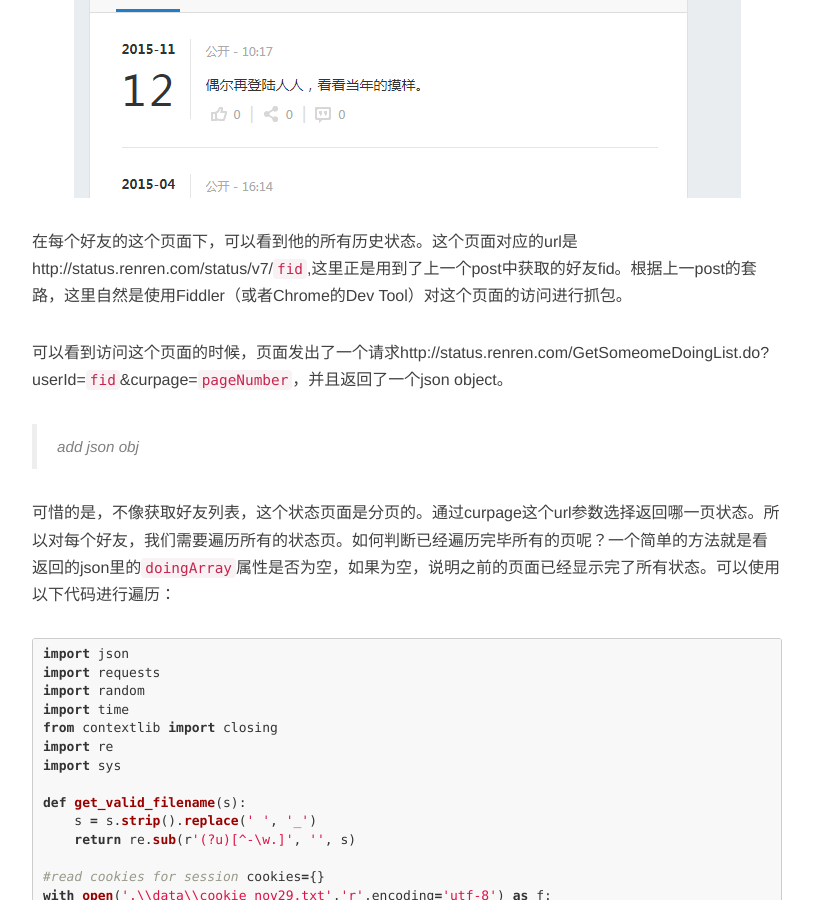
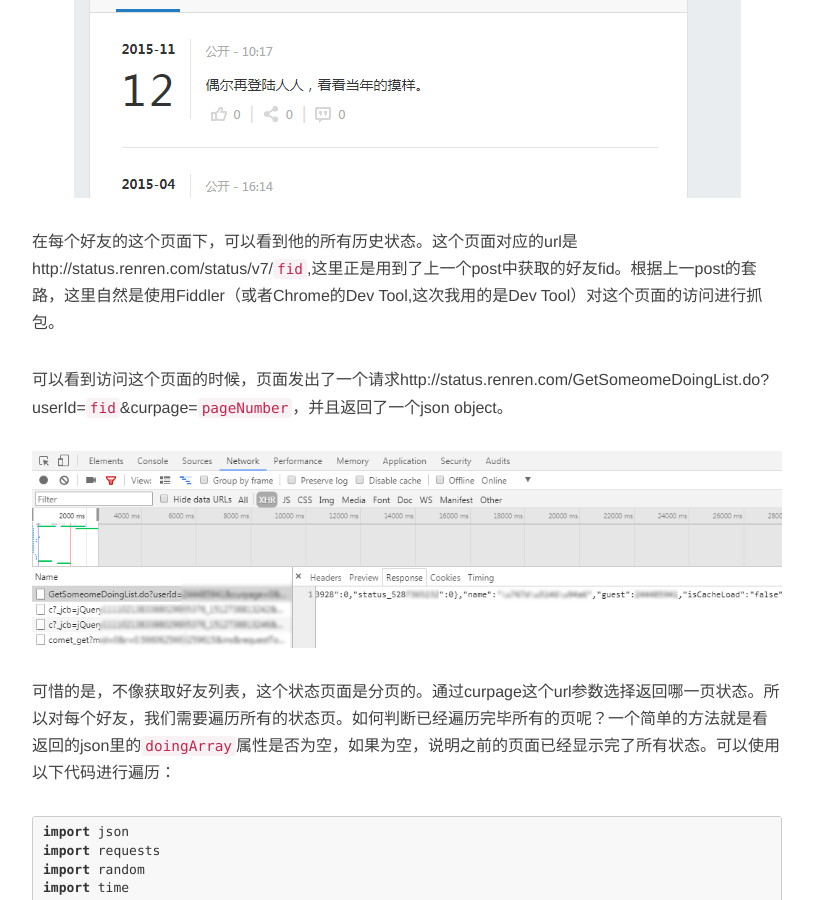
Before and after one commit to liangli2718/liangli2718.github.io, a Jekyll site: the page built from _posts/2017-12-05-renrenSpider(2).md, in a window 1280 px wide and 900 px high, scrolled down 1560 px. Shown: the whole window, without its empty margins (233-1046 px from the left). Built offline with Jekyll 4.4.1, drawn with Linux system fonts in a browser that asks for light colours; nearby versions of some CDN libraries; formulas are drawn with MathJax 3; comment, search, counter and statistics services are not loaded.

Commit message:
updated post

```diff
--- a/_posts/2017-12-05-renrenSpider(2).md
+++ b/_posts/2017-12-05-renrenSpider(2).md
@@ -28,11 +28,11 @@
 
 ![statusPage](/img/2017-12-03/statusPage.png){: .center-image}
 
-在每个好友的这个页面下，可以看到他的所有历史状态。这个页面对应的url是http://status.renren.com/status/v7/`fid`,这里正是用到了上一个post中获取的好友fid。根据上一post的套路，这里自然是使用Fiddler（或者Chrome的Dev Tool）对这个页面的访问进行抓包。
+在每个好友的这个页面下，可以看到他的所有历史状态。这个页面对应的url是http://status.renren.com/status/v7/`fid`,这里正是用到了上一个post中获取的好友fid。根据上一post的套路，这里自然是使用Fiddler（或者Chrome的Dev Tool,这次我用的是Dev Tool）对这个页面的访问进行抓包。
 
 可以看到访问这个页面的时候，页面发出了一个请求http://status.renren.com/GetSomeomeDoingList.do?userId=`fid`&curpage=`pageNumber`，并且返回了一个json object。
 
->add json obj
+![chromeDev](/img/2017-12-03/chromeStatus.png)
 
 可惜的是，不像获取好友列表，这个状态页面是分页的。通过curpage这个url参数选择返回哪一页状态。所以对每个好友，我们需要遍历所有的状态页。如何判断已经遍历完毕所有的页呢？一个简单的方法就是看返回的json里的`doingArray`属性是否为空，如果为空，说明之前的页面已经显示完了所有状态。可以使用以下代码进行遍历：
 
@@ -235,4 +235,6 @@
 
 $$ StatusRate = {TotalNumOfStatus \over DaysInbetween} $$
 
+
+
 >To be continued
```
